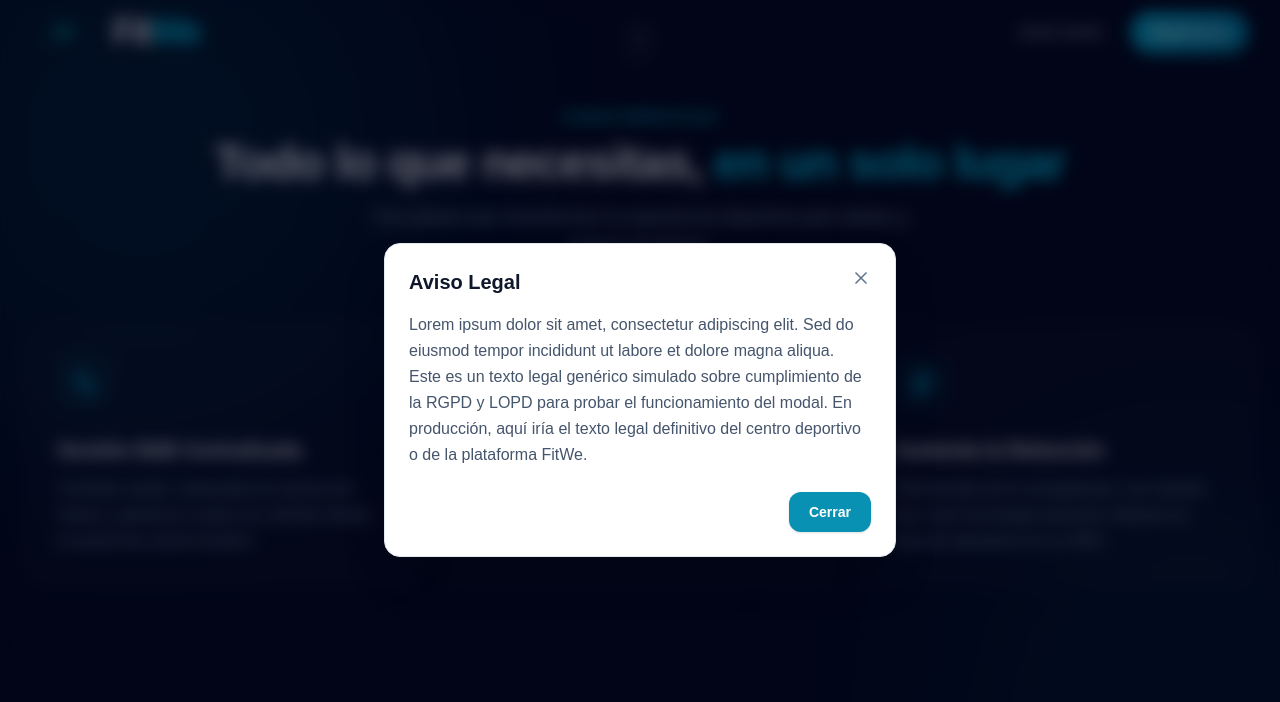
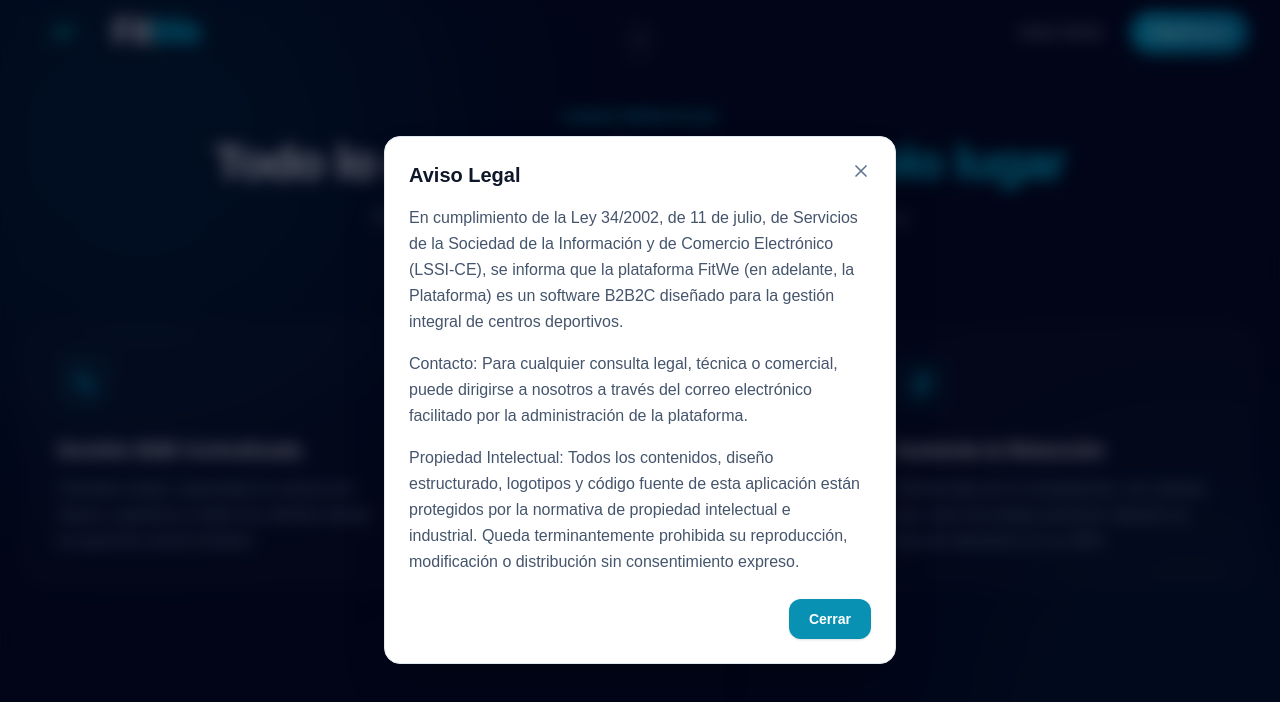
Before and after one commit to tintinhl2006-afk/FitWe, a Next.js app: page / in a window 1280 px wide. Both pictures are taken after a click on the button "Aviso Legal". Shown: the part 693-1395 px from the top of the page. Built offline with nearby package versions, Linux system fonts and the light colour scheme; no server answers.

Commit message:
Update legal footer with real texts for RGPD and LSSI-CE

```diff
--- a/src/components/layout/LegalFooter.tsx
+++ b/src/components/layout/LegalFooter.tsx
@@ -3,17 +3,49 @@
 import { useState } from "react";
 import { X } from "lucide-react";
 
+type ModalType = "aviso" | "privacidad" | "terminos" | null;
+
+const legalContents: Record<string, { title: string; body: React.ReactNode }> = {
+  aviso: {
+    title: "Aviso Legal",
+    body: (
+      <div className="space-y-4">
+        <p>En cumplimiento de la Ley 34/2002, de 11 de julio, de Servicios de la Sociedad de la Información y de Comercio Electrónico (LSSI-CE), se informa que la plataforma FitWe (en adelante, la Plataforma) es un software B2B2C diseñado para la gestión integral de centros deportivos.</p>
+        <p>Contacto: Para cualquier consulta legal, técnica o comercial, puede dirigirse a nosotros a través del correo electrónico facilitado por la administración de la plataforma.</p>
+        <p>Propiedad Intelectual: Todos los contenidos, diseño estructurado, logotipos y código fuente de esta aplicación están protegidos por la normativa de propiedad intelectual e industrial. Queda terminantemente prohibida su reproducción, modificación o distribución sin consentimiento expreso.</p>
+      </div>
+    ),
+  },
+  privacidad: {
+    title: "Política de Privacidad (RGPD)",
+    body: (
+      <div className="space-y-4">
+        <p>En FitWe estamos comprometidos con la protección de tus datos personales, cumpliendo con el Reglamento General de Protección de Datos (RGPD) de la UE.</p>
+        <p>1. Responsabilidad de los Datos: En el modelo B2B2C, el Centro Deportivo actúa como Responsable del Tratamiento de los datos de sus clientes. FitWe actúa exclusivamente como Encargado del Tratamiento, proveyendo la infraestructura técnica.</p>
+        <p>2. Datos Recopilados: Recopilamos datos de identificación (nombre, email) y datos biométricos/salud (peso, altura, rutinas, nutrición) estrictamente necesarios para la prestación del servicio.</p>
+        <p>3. Finalidad: Tus datos se utilizan exclusivamente para calcular requerimientos nutricionales, mostrar progresos deportivos y gestionar reservas. No vendemos tus datos a terceros.</p>
+        <p>4. Derechos del Usuario: Puedes ejercer en cualquier momento tus derechos de Acceso, Rectificación, Cancelación, Oposición y Portabilidad (Derechos ARCO) contactando directamente con la gerencia de tu centro deportivo.</p>
+      </div>
+    ),
+  },
+  terminos: {
+    title: "Términos y Condiciones de Uso",
+    body: (
+      <div className="space-y-4">
+        <p>Al utilizar FitWe, aceptas los siguientes términos de servicio:</p>
+        <p>1. Uso B2B (Gimnasios): La suscripción otorga al centro deportivo una licencia de uso de la plataforma. El centro es responsable de la veracidad de las cuotas y horarios publicados.</p>
+        <p>2. Uso B2C (Usuarios finales): La aplicación se proporciona como una herramienta de apoyo deportivo. Las recomendaciones nutricionales y de entrenamiento generadas por la plataforma son orientativas y no sustituyen el consejo de un profesional médico o nutricionista colegiado.</p>
+        <p>3. Disponibilidad: Hacemos todo lo posible por garantizar un <em>Uptime</em> del 99%, pero la plataforma se ofrece &quot;tal cual&quot; y no nos hacemos responsables de interrupciones temporales por mantenimiento de los servidores en la nube.</p>
+        <p>4. Cancelación: Los usuarios pueden darse de baja en cualquier momento solicitándolo a su centro deportivo.</p>
+      </div>
+    ),
+  },
+};
+
 export function LegalFooter() {
-  const [modalOpen, setModalOpen] = useState(false);
-  const [modalContent, setModalContent] = useState({ title: "", body: "" });
+  const [activeModal, setActiveModal] = useState<ModalType>(null);
 
-  const openModal = (title: string) => {
-    setModalContent({
-      title,
-      body: "Lorem ipsum dolor sit amet, consectetur adipiscing elit. Sed do eiusmod tempor incididunt ut labore et dolore magna aliqua. Este es un texto legal genérico simulado sobre cumplimiento de la RGPD y LOPD para probar el funcionamiento del modal. En producción, aquí iría el texto legal definitivo del centro deportivo o de la plataforma FitWe.",
-    });
-    setModalOpen(true);
-  };
+  const activeContent = activeModal ? legalContents[activeModal] : null;
 
   return (
     <>
@@ -24,19 +56,19 @@ export function LegalFooter() {
           </p>
           <div className="flex flex-wrap items-center justify-center gap-4 sm:gap-6">
             <button
-              onClick={() => openModal("Aviso Legal")}
+              onClick={() => setActiveModal("aviso")}
               className="text-sm text-slate-500 hover:text-slate-300 transition-colors bg-transparent border-none cursor-pointer"
             >
               Aviso Legal
             </button>
             <button
-              onClick={() => openModal("Política de Privacidad")}
+              onClick={() => setActiveModal("privacidad")}
               className="text-sm text-slate-500 hover:text-slate-300 transition-colors bg-transparent border-none cursor-pointer"
             >
               Política de Privacidad
             </button>
             <button
-              onClick={() => openModal("Términos y Condiciones")}
+              onClick={() => setActiveModal("terminos")}
               className="text-sm text-slate-500 hover:text-slate-300 transition-colors bg-transparent border-none cursor-pointer"
             >
               Términos y Condiciones
@@ -46,24 +78,24 @@ export function LegalFooter() {
       </footer>
 
       {/* Modal Legal */}
-      {modalOpen && (
+      {activeContent && (
         <div className="fixed inset-0 z-50 flex items-center justify-center bg-slate-950/60 p-4 backdrop-blur-sm animate-in fade-in duration-200">
           <div className="relative w-full max-w-lg rounded-2xl bg-white dark:bg-slate-900 border border-slate-200 dark:border-slate-800 p-6 shadow-2xl animate-in zoom-in-95 duration-200">
             <button
-              onClick={() => setModalOpen(false)}
+              onClick={() => setActiveModal(null)}
               className="absolute right-4 top-4 rounded-full p-2 text-slate-500 hover:bg-slate-100 dark:hover:bg-slate-800 transition-colors"
             >
               <X className="h-5 w-5" />
             </button>
             <h3 className="mb-4 text-xl font-bold text-slate-900 dark:text-white">
-              {modalContent.title}
+              {activeContent.title}
             </h3>
             <div className="prose prose-sm dark:prose-invert max-h-[60vh] overflow-y-auto pr-2 text-slate-600 dark:text-slate-300 leading-relaxed">
-              <p>{modalContent.body}</p>
+              {activeContent.body}
             </div>
             <div className="mt-6 flex justify-end">
               <button
-                onClick={() => setModalOpen(false)}
+                onClick={() => setActiveModal(null)}
                 className="rounded-xl bg-primary px-5 py-2.5 text-sm font-semibold text-white shadow-sm hover:bg-primary/90 transition-colors"
               >
                 Cerrar
```
